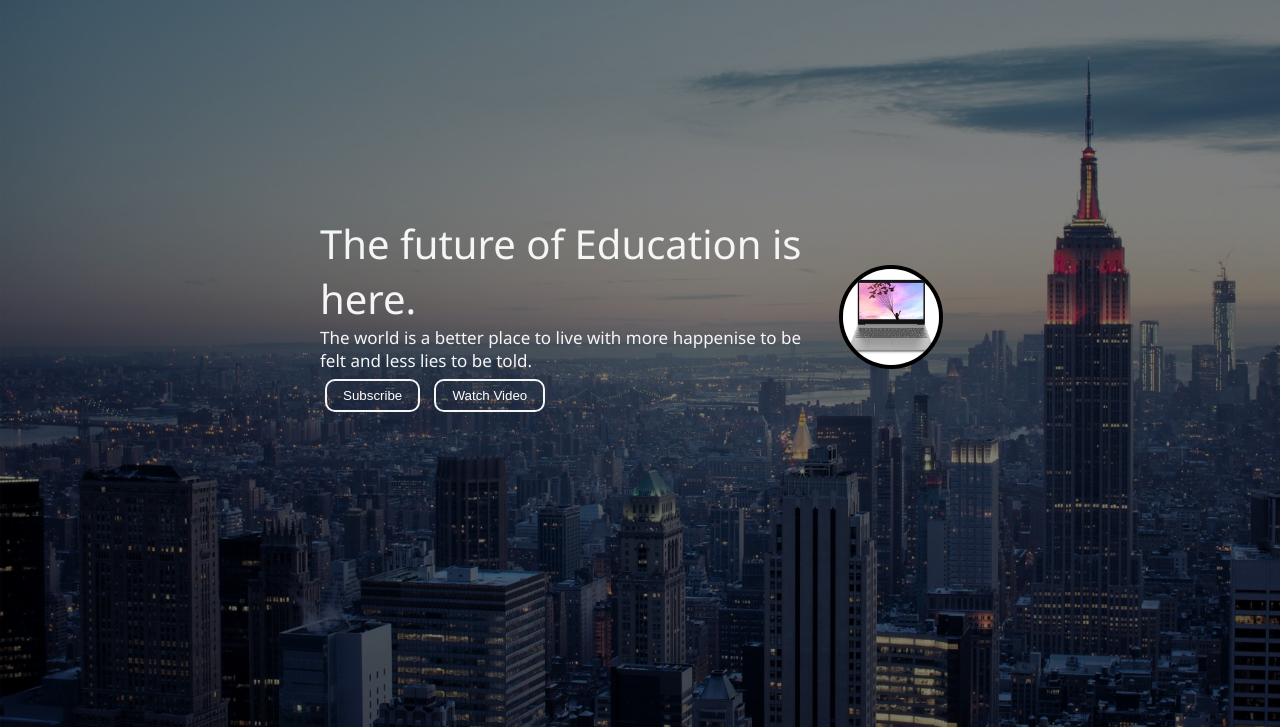
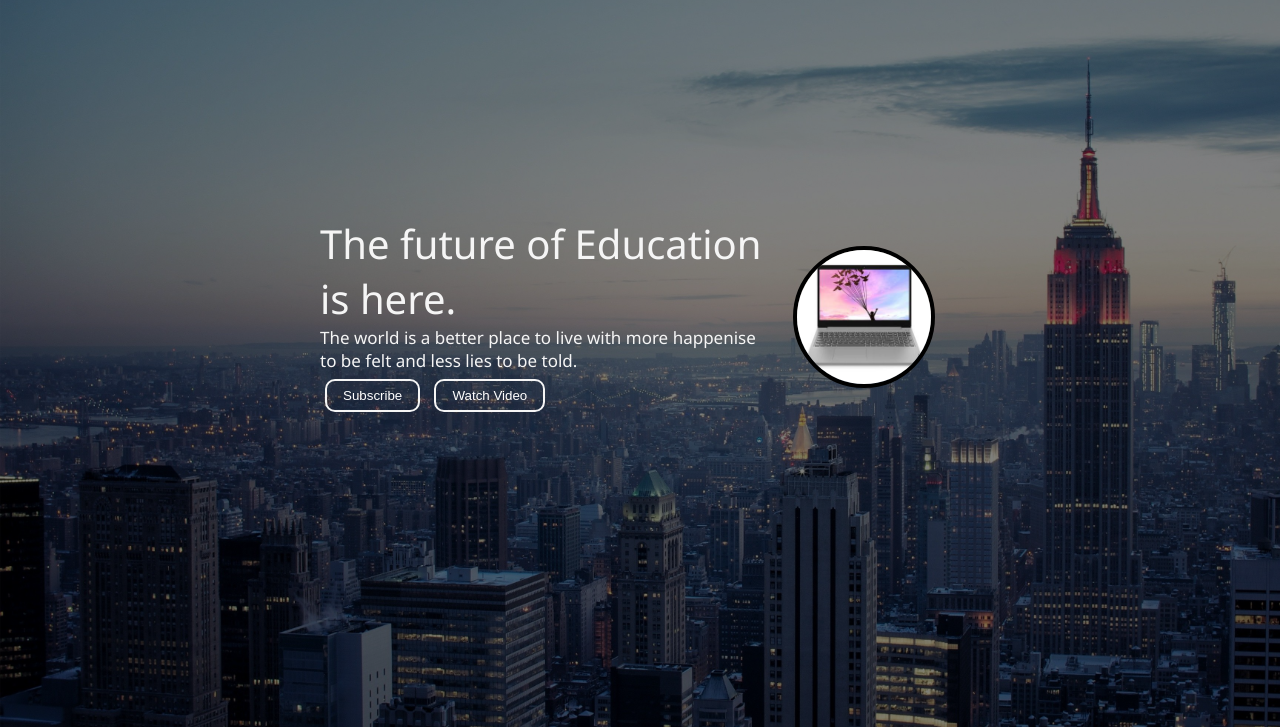
Before and after one commit to anantyadav12/Building-website, a plain HTML site: page index.html in a window 1280 px wide. Shown: the part 73-800 px from the top of the page. Drawn offline with Linux system fonts and the light colour scheme.

Commit message:
edit css

```diff
--- a/css/style.css
+++ b/css/style.css
@@ -78,7 +78,7 @@
 }
 .box-main{
     display: flex;
-    justify-content: space-around;
+    justify-content: center;
     align-items: center;
     color: whitesmoke;
     font-family:'Segoe UI', Tahoma, Geneva, Verdana, sans-serif;
@@ -88,7 +88,7 @@
 }
 
 .firstHalf{
-    width: 70%%;
+    width: 70%;
     display: flex;
     flex-direction: column;
     justify-content: center;
```
